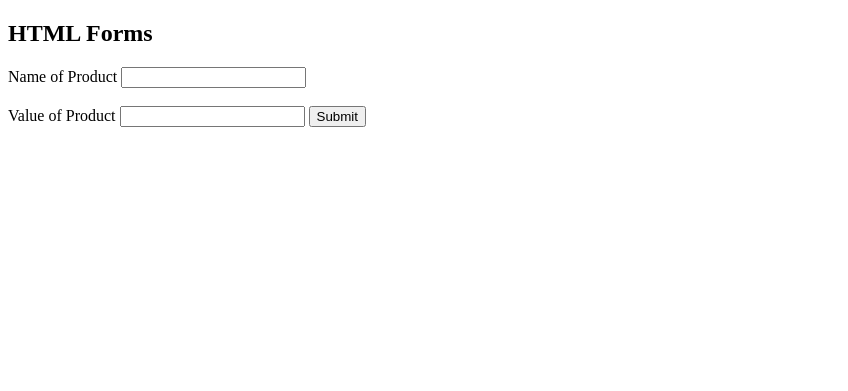
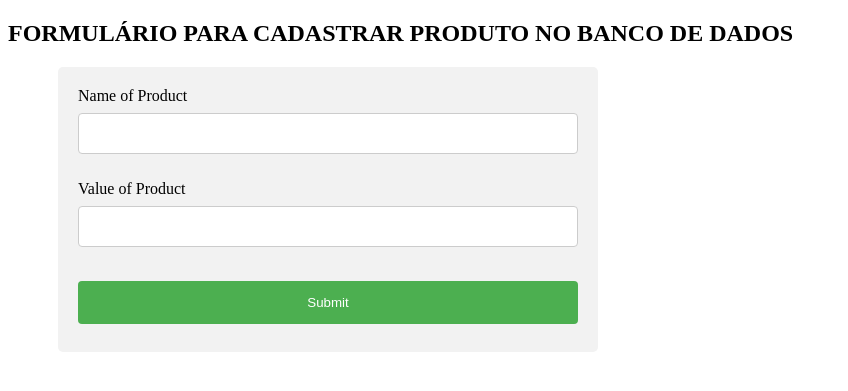
Before and after one commit to ViictorCruuz/sale, a Python web app: template pyramid_cornice/templates/form.jinja2 in a window 1280 px wide. Shown: the top 391 px of the page, without its empty margins (0-848 px from the left). Run offline with Jinja, Linux system fonts and the light colour scheme; the template is opened without the code that fills it, so the values that code supplies are empty.

Commit message:
Indentando corretamente

```diff
--- a/pyramid_cornice/templates/form.jinja2
+++ b/pyramid_cornice/templates/form.jinja2
@@ -1,18 +1,66 @@
 <!DOCTYPE html>
 <html>
+    <head>
+        <title>Forms</title>
+        <meta charset="utf-8">
+    </head>
     <body>
 
-<h2>HTML Forms</h2>
+    <h2 id="demo">FORMULÁRIO PARA CADASTRAR PRODUTO NO BANCO DE DADOS</h2>
+
+    <style type="text/css">
+
+        input[type=text], select {
+            width: 100%;
+            padding: 12px 20px;
+            margin: 8px 0;
+            display: inline-block;
+            border: 1px solid #ccc;
+            border-radius: 4px;
+            box-sizing: border-box;
+        }
+
+        input[type=number], select {
+            width: 100%;
+            padding: 12px 20px;
+            margin: 8px 0;
+            display: inline-block;
+            border: 1px solid #ccc;
+            border-radius: 4px;
+            box-sizing: border-box;
+        }
+
+        button[type=submit] {
+            width: 100%;
+            background-color: #4CAF50;
+            color: white;
+            padding: 14px 20px;
+            margin: 8px 0;
+            border: none;
+            border-radius: 4px;
+            cursor: pointer;
+        }
+
+        div {
+            margin-left: 50px;
+            width: 500px;
+            border-radius: 5px;
+            background-color: #f2f2f2;
+            padding: 20px;
+        }
+    </style>
+
+    <div>
 
         <form>
-    <label for="productName"></label>Name of Product <input type="text" id="productName" step="any"/><br><br>
-    <label for="productValue"></label>Value of Product <input type="number" id="productValue" step="any"/>
-    <button id="btn_submit">Submit</button>
+            <label for="productName"></label>Name of Product <input type="text" id="productName" step="any"/><br/><br/>
+            <label for="productValue"></label>Value of Product <input type="number" id="productValue" step="any"/><br/><br/>
+            <button id="btn_submit" type="submit">Submit</button>
         </form>
+    </div>
 
     <script>
-
-    btn = document.getElementById('btn_submit');
+        let btn = document.getElementById('btn_submit');
 
         btn.addEventListener("click", function sendToApi() {
             let prodName = document.getElementById('productName');
@@ -33,15 +81,12 @@
             let myJson = JSON.stringify(myDict);
 
             let http = new XMLHttpRequest;
-        let url = 'http://localhost:6543/api/v1/sale';
+            let url = 'http://192.168.0.116:6543/api/v1/sale';
             http.open('post', url);
             http.setRequestHeader('Content-Type', 'application/json');
             http.send(myJson);
-
-    })
-
-
+            alert('Dados enviados com sucesso!')
+        });
     </script>
-
     </body>
 </html>
```
Lines whose indentation alone changed are shown as unchanged.
